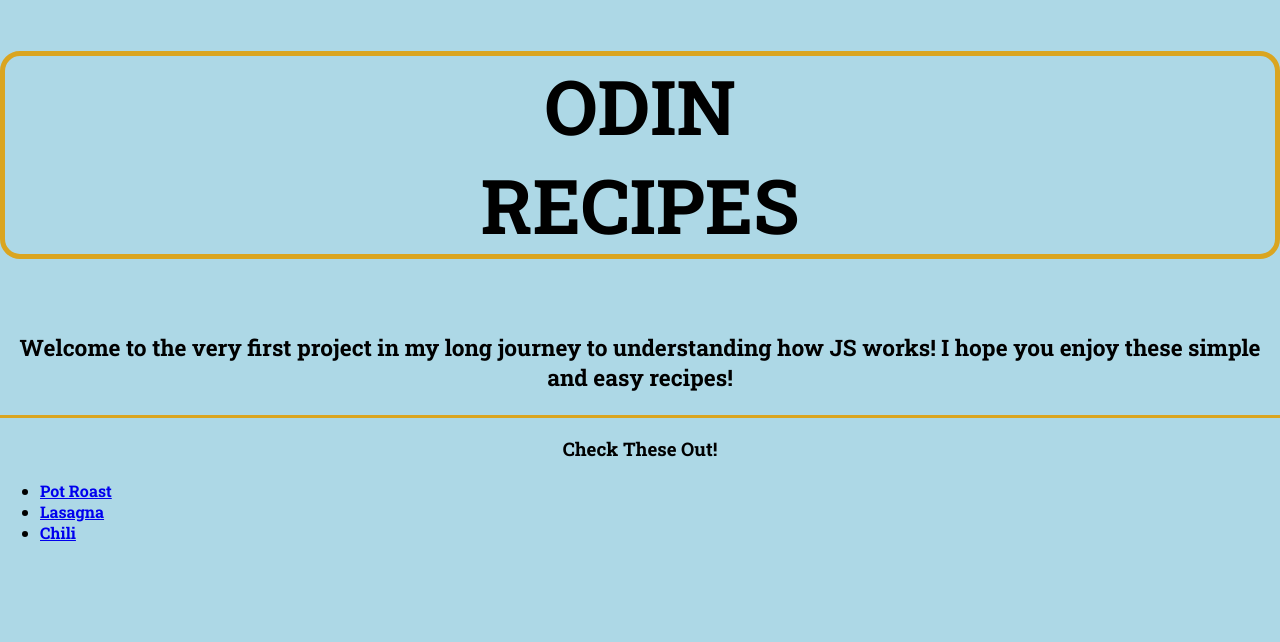
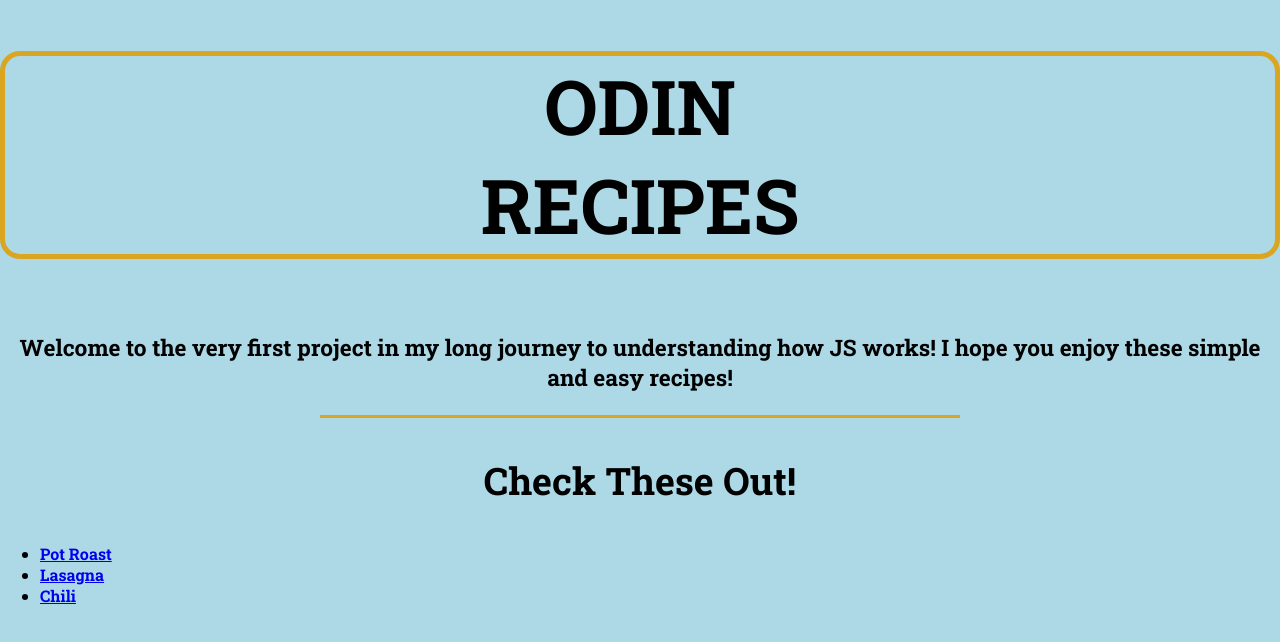
Before and after one commit to KingKazmaa/Odin-Recipes, a plain HTML site: page index.html in a window 1280 px wide. Drawn offline with Linux system fonts and the light colour scheme.

Commit message:
Update style.css

```diff
--- a/style.css
+++ b/style.css
@@ -25,7 +25,6 @@ h1
     border-radius: 20px;
     border-width: 0.12ch;
     width: 100%;
-    //max-width:60%;
     justify-content: center;
     text-transform: uppercase;
 }
@@ -33,7 +32,7 @@ h1
 h3
 {
     text-align: center;
-
+    font-size: 1cm
 }
 
 p
@@ -43,10 +42,14 @@ p
     font-size: 0.6cm;
 }
 
+
 .divider
 {
     border-bottom: 3px solid goldenrod;
     margin: 2px 0;
+    display: flex;
+    justify-self: center;
+    width: 50%;
 }
 
 #header
```
